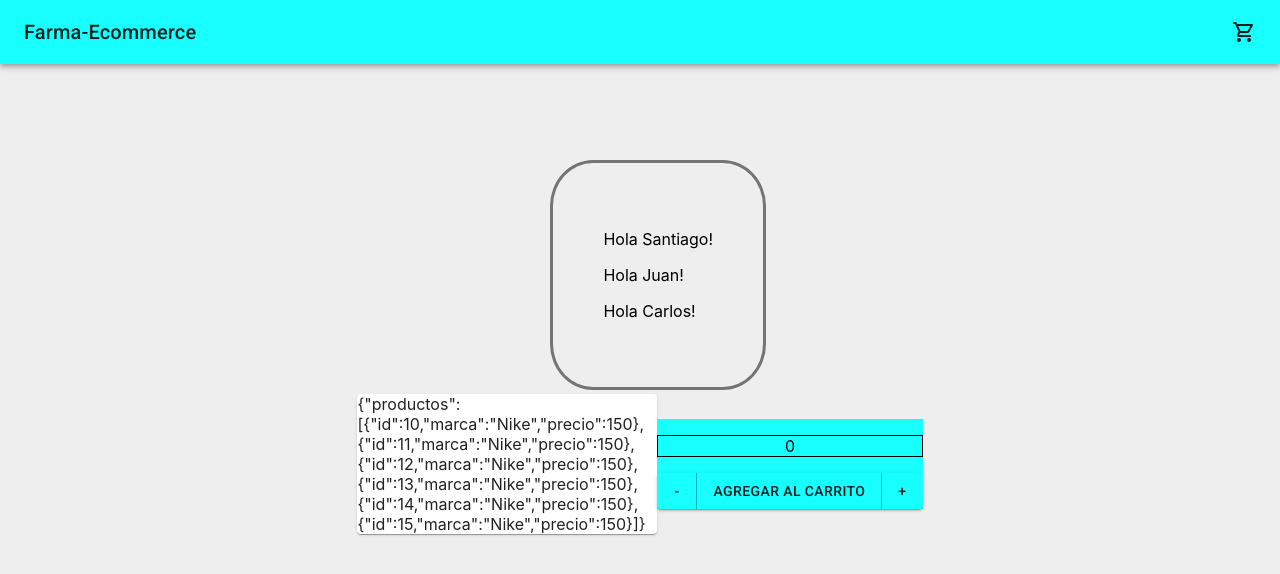
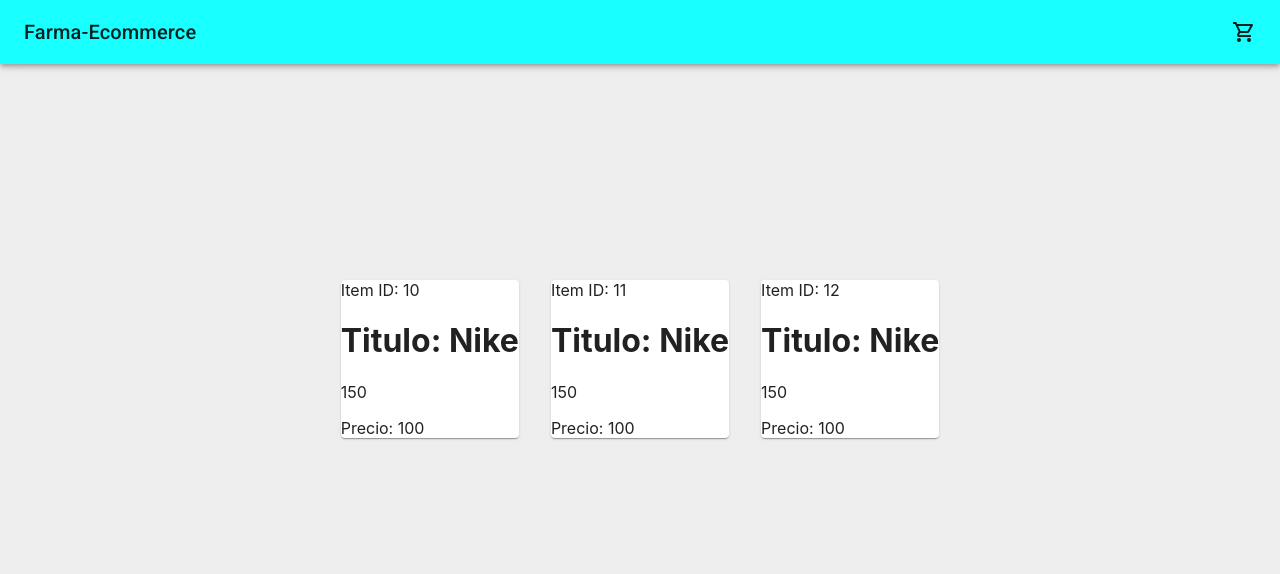
Before and after one commit to santisa147/farmaecommerce, a React (Create React App) app: page / in a window 1280 px wide. Shown: the top 574 px of the page. Built offline with nearby package versions, Linux system fonts and the light colour scheme.

Commit message:
Catalogo-Maps

```diff
--- a/src/App.js
+++ b/src/App.js
@@ -6,24 +6,26 @@ import Bienvenida from "./components/Bienvenida";
 import "../src/main.css";
 import ListaProductosContainer from "./components/ListaProductos/ListaProductosContainer";
 import { ItemCount } from "./components/ItemCount";
+import { Grid } from "@mui/material";
 export function App() {
   return (
     <ThemeProvider theme={theme}>
-      <heather>
-        <NavBar id="NavBar" />
-      </heather>
+      <NavBar id="NavBar" />
+
       <main>
-        <div id="bienvenida">
+        {/* <div id="bienvenida">
           <Bienvenida name="Santiago" />
           <Bienvenida name="Juan" />
           <Bienvenida name="Carlos" />
+        </div> */}
+        <div id="listaProd">
+
+            <ListaProductosContainer></ListaProductosContainer>
+
         </div>
-        <div id="listaProd">
-          <ListaProductosContainer></ListaProductosContainer>
-        </div>
-        <div id="itemCount">
+        {/* <div id="itemCount">
           <ItemCount/>
-        </div>
+        </div> */}
       </main>
     </ThemeProvider>
   );
--- a/src/SCSS/App.scss
+++ b/src/SCSS/App.scss
@@ -5,7 +5,8 @@
 @import './ItemCount.scss';
 main{
     background-color: $colorSecundario;
-    height: 100vh;
+    width: 100vw;
+    min-height: 100vh;
     display: flex;
     justify-content: center;
     align-items: center;
--- a/src/SCSS/PaperItem.scss
+++ b/src/SCSS/PaperItem.scss
@@ -1,5 +1,6 @@
 #listaProd{
-    width: 300px;
-    height: fit-content;
-
+   min-width: 300px;
+   min-height: 500px;
+   position: relative;
+   top: 50px;
 }
--- /dev/null
+++ b/src/components/ListaProductos/Item.jsx
@@ -0,0 +1,33 @@
+import { Grid, Paper } from "@mui/material";
+import React from "react";
+import { useEffect } from "react";
+import { useState } from "react";
+
+export function Item({ prod }) {
+  // const [producto, setProducto] = useState([]);
+  // useEffect(() => {
+  //   let itemProm = new Promise((res) => {
+  //     setTimeout(() => {
+  //       res(items);
+  //     }, 2000);
+  //   });
+  //   itemProm.then((res) => {
+  //     setProducto(res);
+  //   });
+  // });
+  return (
+    <Grid container spacing={4}>
+      {prod.map((item) => (
+        <Grid item>
+          <Paper>
+            <p id="itemID">Item ID: {item.id}</p>
+            <h1 id="itemTitle">Titulo: {item.title}</h1>
+            <p id="itemDesc">{item.description}</p>
+            <p id="itemPrice">Precio: {item.price}</p>
+            {/* <img src={item.pictureURL} id="imgProd" />; */}
+          </Paper>
+        </Grid>
+      ))}
+    </Grid>
+  );
+}
--- /dev/null
+++ b/src/components/ListaProductos/ItemList.jsx
@@ -0,0 +1,23 @@
+import React, { useEffect, useState } from "react";
+import { Item } from "./Item";
+export function ItemList({ items }) {
+  const [productos, setProductos] = useState([]);
+  const [error, setError] = useState("");
+  useEffect(() => {
+    let promesaProducto = new Promise((res) => {
+      setTimeout(() => {
+        res(items);
+      }, 2000);
+    });
+    promesaProducto
+      .then((res) => {
+        setProductos(res);
+      })
+      .catch((err) => {
+        setError(err);
+        console.log(error);
+      })
+      .finally(console.log(productos));
+  }, []);
+  return <Item prod={productos} />;
+}
--- a/src/components/ListaProductos/ListaProductosContainer.jsx
+++ b/src/components/ListaProductos/ListaProductosContainer.jsx
@@ -1,15 +1,15 @@
 import React from "react";
-import ListaProductosLayout from "./ListaProductosLayout";
+import { ItemList } from "./ItemList";
 
 export default function ListaProductosContainer() {
   const productos = [
-    { id: 10, marca: "Nike", precio: 150 },
-    { id: 11, marca: "Nike", precio: 150 },
-    { id: 12, marca: "Nike", precio: 150 },
-    { id: 13, marca: "Nike", precio: 150 },
-    { id: 14, marca: "Nike", precio: 150 },
-    { id: 15, marca: "Nike", precio: 150 },
+    { id: 10, title: "Nike", description: 150, price: 100, pictureURL: "" },
+    { id: 11, title: "Nike", description: 150, price: 100, pictureURL: "" },
+    { id: 12, title: "Nike", description: 150, price: 100, pictureURL: "" },
+    // { id: 13, title: "Nike", description: 150, price: 100, pictureURL: "" },
+    // { id: 14, title: "Nike", description: 150, price: 100, pictureURL: "" },
+    // { id: 15, title: "Nike", description: 150, price: 100, pictureURL: "" },
   ];
 
-  return <ListaProductosLayout productos={productos} />;
+  return <ItemList items={productos} />;
 }
--- a/src/components/ListaProductos/ListaProductosLayout.jsx
+++ /dev/null
@@ -1,6 +0,0 @@
-import { Card } from "@mui/material";
-import React from "react";
-
-export default function ListaProductosLayout(productos) {
-  return <Card>{JSON.stringify(productos)}</Card>;
-}
--- a/src/main.css
+++ b/src/main.css
@@ -4,8 +4,10 @@
   width: 100vw; }
 
 #listaProd {
-  width: 300px;
-  height: fit-content; }
+  min-width: 300px;
+  min-height: 500px;
+  position: relative;
+  top: 50px; }
 
 #bienvenida {
   position: absolute;
@@ -25,7 +27,8 @@
 
 main {
   background-color: #EEEEEE;
-  height: 100vh;
+  width: 100vw;
+  min-height: 100vh;
   display: flex;
   justify-content: center;
   align-items: center; }
```
Also changed, not shown: src/Test/Promesas.jsx (+4 -5 lines), 1 other file (tests, documents, lock files or other folders).
